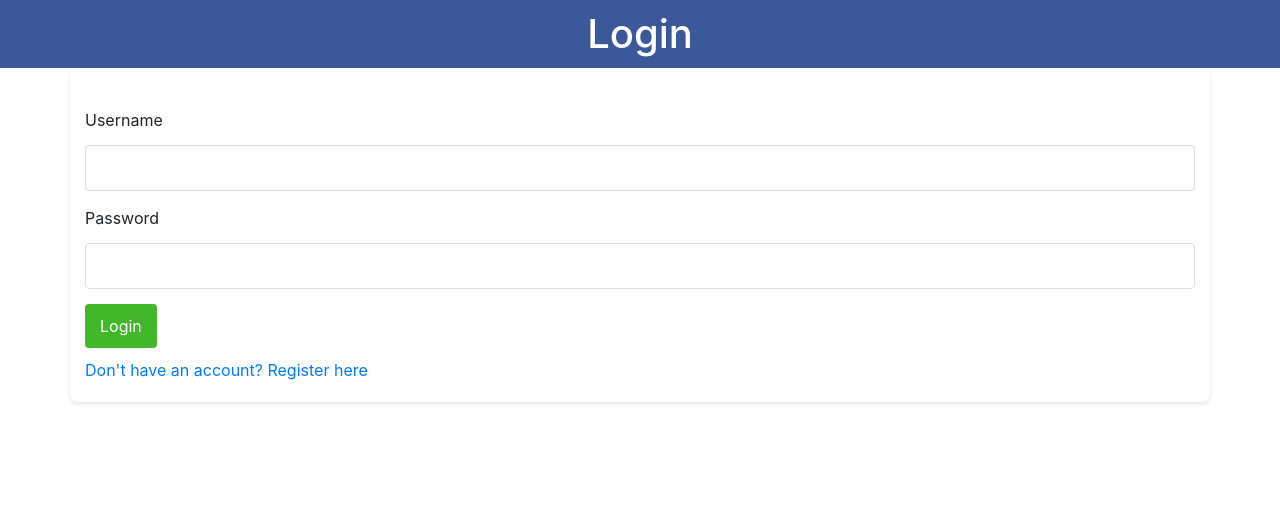
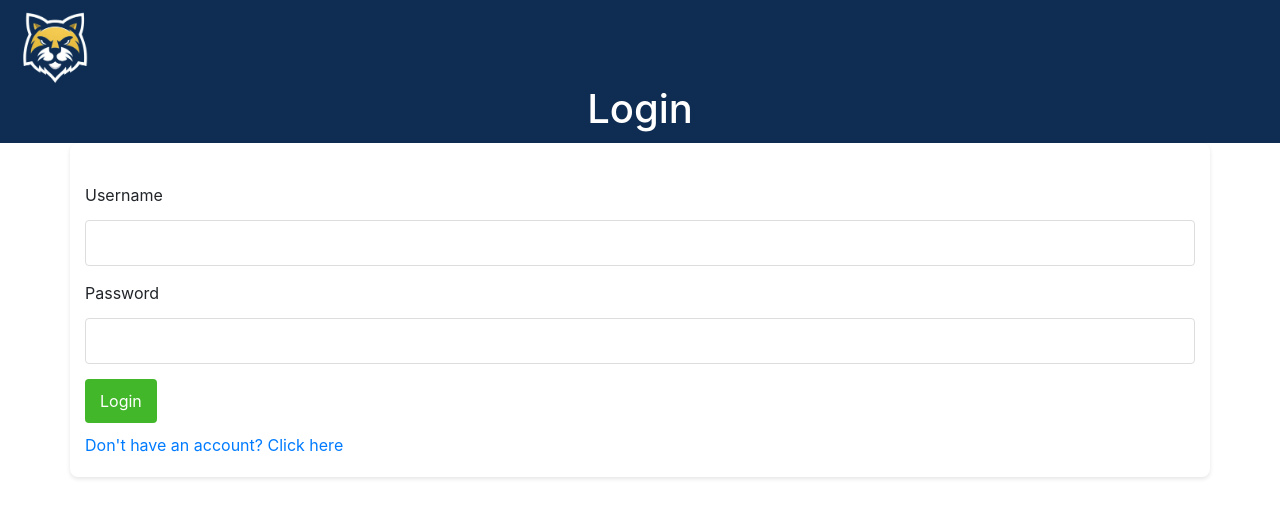
Before and after one commit to c7harry/CSE-106-Final-Project, a Flask app: page /login in a window 1280 px wide. Shown: the top 518 px of the page. Run offline with Flask 3, Linux system fonts and the light colour scheme; some libraries are stand-ins or nearby versions.

Commit message:
added logo to header

```diff
--- a/static/style.css
+++ b/static/style.css
@@ -15,10 +15,12 @@ body {
 }
 
 header {
-    background-color: #3b5998;
+    display: flex;
+    align-items: center;
+    justify-content: space-between;
+    background-color: #0F2D52;
     color: white;
     padding: 10px 20px;
-    text-align: center;
 }
 
 .logout-button {
@@ -38,6 +40,12 @@ header {
 
 header h1 {
     margin: 0;
+    text-align: center;
+    flex-grow: 1;
+}
+
+.logo {
+    height: 75px;
 }
 
 .top-nav nav a {
--- a/templates/base.html
+++ b/templates/base.html
@@ -7,9 +7,10 @@
 </head>
 <body>
     <header>
-        <h1><a href="{{ url_for('home') }}" style="color: white; text-decoration: none;">BobcatBuzz</a></h1>
+        <img src="{{ url_for('static', filename='images/logo.png') }}" alt="Logo" class="logo">
+        <h1><a href="{{ url_for('index') }}" style="color: white; text-decoration: none;">BobcatBuzz</a></h1>
+        <div></div> <!-- Placeholder for alignment -->
     </header>
-
     <div class="top-nav">
         <nav>
             {% block navigation %}
--- a/templates/index.html
+++ b/templates/index.html
@@ -7,7 +7,9 @@
 </head>
 <body>
     <header>
-        <h1><a href="{{ url_for('index') }}" style="color: white; text-decoration: none;">BobcatBuzz</a></h1>
+        <img src="{{ url_for('static', filename='images/logo.png') }}" alt="Logo" class="logo">
+        <h1>BobcatBuzz</h1>
+        <div></div> <!-- Placeholder for alignment -->
     </header>
     <div class="container">
         <a href="{{ url_for('login') }}">Login</a> |
--- a/templates/login.html
+++ b/templates/login.html
@@ -9,7 +9,9 @@
 </head>
 <body>
     <header>
-        <h1><a href="{{ url_for('index') }}" style="color: white; text-decoration: none;">Login</a></h1>
+        <img src="{{ url_for('static', filename='images/logo.png') }}" alt="Logo" class="logo">
+        <h1>Login</h1>
+        <div></div> <!-- Empty div for spacing -->
     </header>
     <div class="container">
         <form method="post">
@@ -24,7 +26,7 @@
             </p>
             <p>{{ form.submit() }}</p>
         </form>
-        <a href="{{ url_for('register') }}">Don't have an account? Register here</a>
+        <a href="{{ url_for('register') }}">Don't have an account? Click here</a>
     </div>
 
     <!-- Modal -->
--- a/templates/register.html
+++ b/templates/register.html
@@ -12,7 +12,9 @@
 </head>
 <body>
     <header>
-        <h1><a href="{{ url_for('index') }}" style="color: white; text-decoration: none;">Register</a></h1>
+        <img src="{{ url_for('static', filename='images/logo.png') }}" alt="Logo" class="logo">
+        <h1>Register</h1>
+        <div></div> <!-- Empty div for spacing -->
     </header>
     <div class="container">
         <!-- Modal for Flash Messages -->
```
Also changed, not shown: static/images/logo.png (added).
